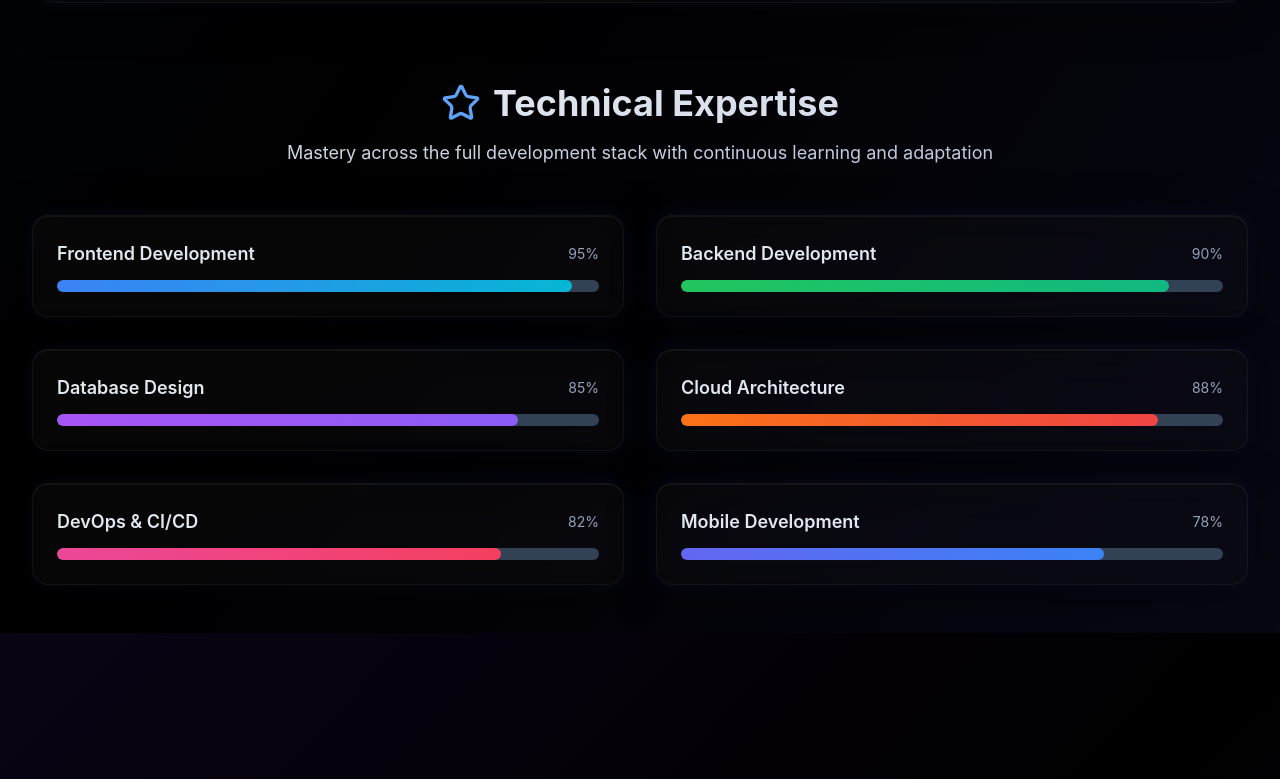
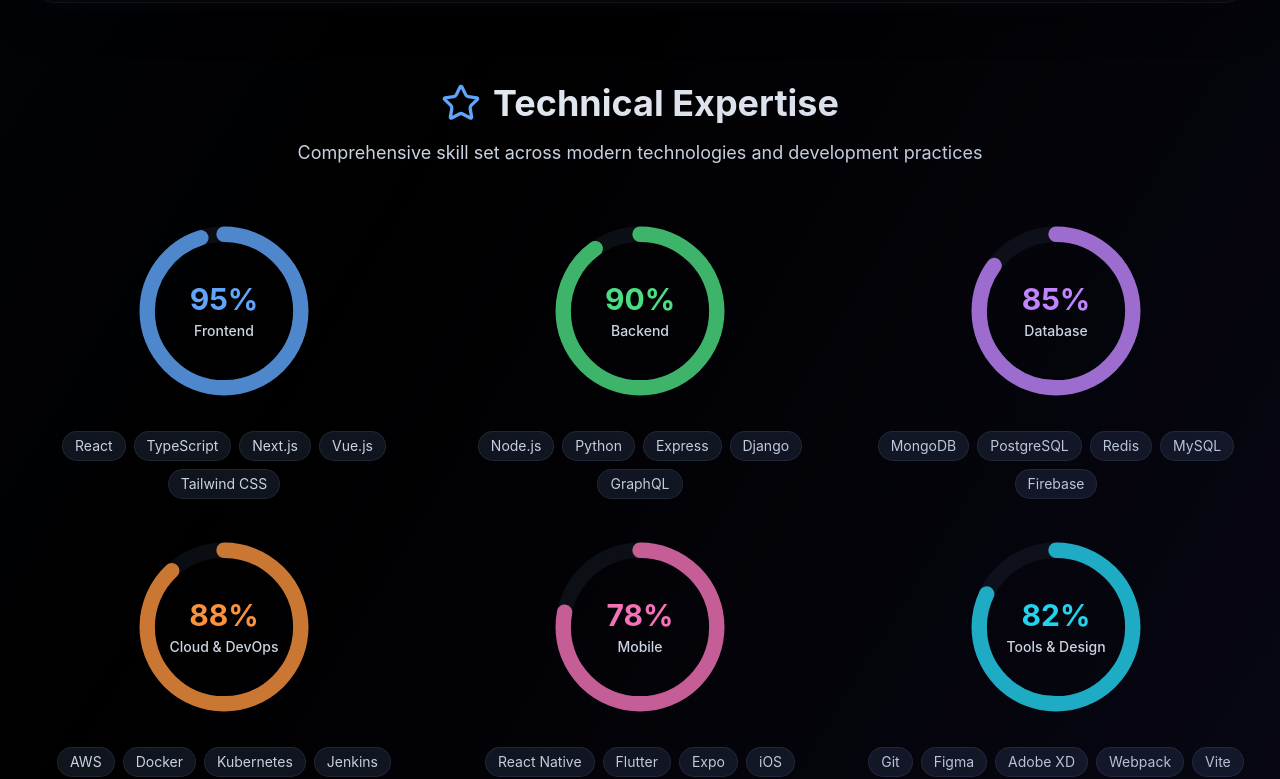
Before and after one commit to raoofCLT/my-protfolio, a React (Vite) app: page / in a window 1280 px wide. Shown: the part 2140-2919 px from the top of the page. Built offline with nearby package versions, Linux system fonts and the light colour scheme.

Commit message:
Refactor: Improve Technical Expertise UI
Change the UI of the Technical Expertise section to avoid duplicate stat boxes.

```diff
--- a/src/pages/About.tsx
+++ b/src/pages/About.tsx
@@ -35,13 +35,13 @@ const About = () => {
     }
   ];
 
-  const skills = [
-    { name: 'Frontend Development', level: 95, color: 'from-blue-500 to-cyan-500' },
-    { name: 'Backend Development', level: 90, color: 'from-green-500 to-emerald-500' },
-    { name: 'Database Design', level: 85, color: 'from-purple-500 to-violet-500' },
-    { name: 'Cloud Architecture', level: 88, color: 'from-orange-500 to-red-500' },
-    { name: 'DevOps & CI/CD', level: 82, color: 'from-pink-500 to-rose-500' },
-    { name: 'Mobile Development', level: 78, color: 'from-indigo-500 to-blue-500' }
+  const technicalSkills = [
+    { category: "Frontend", skills: ["React", "TypeScript", "Next.js", "Vue.js", "Tailwind CSS"], progress: 95, color: "text-blue-400" },
+    { category: "Backend", skills: ["Node.js", "Python", "Express", "Django", "GraphQL"], progress: 90, color: "text-green-400" },
+    { category: "Database", skills: ["MongoDB", "PostgreSQL", "Redis", "MySQL", "Firebase"], progress: 85, color: "text-purple-400" },
+    { category: "Cloud & DevOps", skills: ["AWS", "Docker", "Kubernetes", "Jenkins", "GitLab CI"], progress: 88, color: "text-orange-400" },
+    { category: "Mobile", skills: ["React Native", "Flutter", "Expo", "iOS", "Android"], progress: 78, color: "text-pink-400" },
+    { category: "Tools & Design", skills: ["Git", "Figma", "Adobe XD", "Webpack", "Vite"], progress: 82, color: "text-cyan-400" }
   ];
 
   return (
@@ -94,10 +94,10 @@ const About = () => {
 
           <div className="space-y-8">
             {experiences.map((exp, index) => (
-              <div key={index} className="glass-effect rounded-3xl p-8 hover:transform hover:translateY-2 transition-all duration-500 border border-slate-600/30 hover:border-indigo-400/50">
+              <div key={index} className="glass-effect rounded-3xl p-8 hover:transform hover:-translate-y-2 transition-all duration-500 border border-slate-600/30 hover:border-indigo-400/50 hover:shadow-2xl hover:shadow-indigo-500/20">
                 <div className="flex flex-col lg:flex-row gap-6">
                   <div className="flex items-center gap-4 lg:min-w-0 lg:flex-shrink-0">
-                    <div className="p-4 bg-gradient-to-r from-indigo-600/20 to-purple-600/20 rounded-2xl text-indigo-400">
+                    <div className="p-4 bg-gradient-to-r from-indigo-600/20 to-purple-600/20 rounded-2xl text-indigo-400 border border-indigo-500/30">
                       {exp.icon}
                     </div>
                     <div className="min-w-0">
@@ -113,7 +113,7 @@ const About = () => {
                       {exp.achievements.map((achievement, achIndex) => (
                         <span
                           key={achIndex}
-                          className="bg-gradient-to-r from-blue-600/20 to-purple-600/20 border border-blue-500/30 text-blue-300 px-3 py-1 rounded-lg text-sm"
+                          className="bg-gradient-to-r from-blue-600/20 to-purple-600/20 border border-blue-500/30 text-blue-300 px-3 py-1 rounded-lg text-sm hover:from-blue-600/30 hover:to-purple-600/30 transition-all duration-300"
                         >
                           {achievement}
                         </span>
@@ -126,7 +126,7 @@ const About = () => {
           </div>
         </section>
 
-        {/* Technical Expertise */}
+        {/* Technical Expertise - New Design */}
         <section>
           <div className="text-center mb-12">
             <h2 className="text-4xl font-bold text-slate-200 mb-4 flex items-center justify-center gap-3">
@@ -134,22 +134,61 @@ const About = () => {
               Technical Expertise
             </h2>
             <p className="text-lg text-slate-300 max-w-3xl mx-auto">
-              Mastery across the full development stack with continuous learning and adaptation
+              Comprehensive skill set across modern technologies and development practices
             </p>
           </div>
 
-          <div className="grid lg:grid-cols-2 gap-8">
-            {skills.map((skill, index) => (
-              <div key={index} className="glass-effect rounded-2xl p-6 hover:transform hover:translateY-1 transition-all duration-300 border border-slate-600/30">
-                <div className="flex justify-between items-center mb-3">
-                  <h3 className="text-lg font-semibold text-slate-200">{skill.name}</h3>
-                  <span className="text-slate-400 text-sm">{skill.level}%</span>
+          <div className="grid md:grid-cols-2 lg:grid-cols-3 gap-8">
+            {technicalSkills.map((skillGroup, index) => (
+              <div key={index} className="group">
+                {/* Circular Progress Design */}
+                <div className="relative w-48 h-48 mx-auto mb-6">
+                  <svg className="w-full h-full transform -rotate-90" viewBox="0 0 100 100">
+                    {/* Background circle */}
+                    <circle
+                      cx="50"
+                      cy="50"
+                      r="40"
+                      fill="none"
+                      stroke="rgb(51 65 85)"
+                      strokeWidth="8"
+                      className="opacity-20"
+                    />
+                    {/* Progress circle */}
+                    <circle
+                      cx="50"
+                      cy="50"
+                      r="40"
+                      fill="none"
+                      stroke="currentColor"
+                      strokeWidth="8"
+                      strokeLinecap="round"
+                      strokeDasharray={`${2.512 * skillGroup.progress} 251.2`}
+                      className={`${skillGroup.color} transition-all duration-1000 ease-out opacity-80 group-hover:opacity-100`}
+                    />
+                  </svg>
+                  <div className="absolute inset-0 flex flex-col items-center justify-center">
+                    <span className={`text-3xl font-bold ${skillGroup.color}`}>
+                      {skillGroup.progress}%
+                    </span>
+                    <span className="text-slate-300 text-sm mt-1 text-center font-medium">
+                      {skillGroup.category}
+                    </span>
+                  </div>
                 </div>
-                <div className="w-full bg-slate-700 rounded-full h-3 overflow-hidden">
-                  <div
-                    className={`h-full bg-gradient-to-r ${skill.color} rounded-full transition-all duration-1000 ease-out`}
-                    style={{ width: `${skill.level}%` }}
-                  />
+
+                {/* Skills List */}
+                <div className="text-center space-y-2">
+                  <div className="flex flex-wrap justify-center gap-2">
+                    {skillGroup.skills.map((skill, skillIndex) => (
+                      <span
+                        key={skillIndex}
+                        className="px-3 py-1 bg-slate-800/50 border border-slate-600/30 rounded-full text-sm text-slate-300 hover:border-slate-500/50 hover:bg-slate-700/50 transition-all duration-300"
+                      >
+                        {skill}
+                      </span>
+                    ))}
+                  </div>
                 </div>
               </div>
             ))}
```
